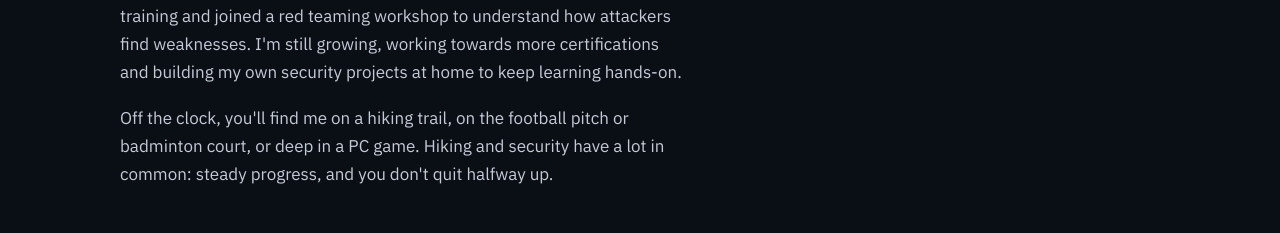
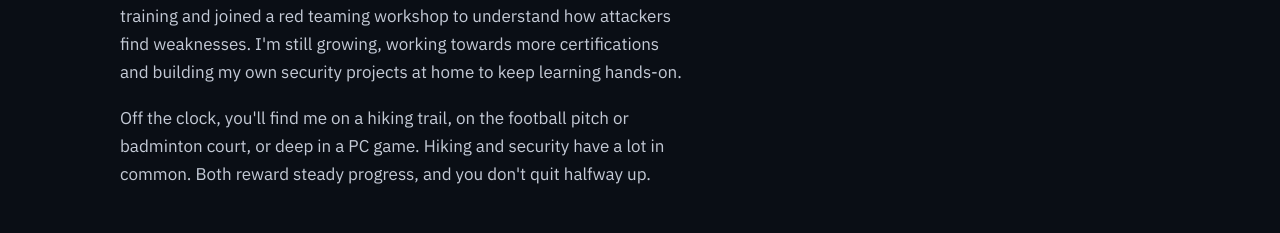
Before and after one commit to Aravinthan-Krishnan/Aravinthan-Krishnan.github.io, a plain HTML site: page index.html in a window 1280 px wide. Shown: the part 1280-1513 px from the top of the page. Drawn offline with Linux system fonts and the light colour scheme; animation ran at ten frames a second.

Commit message:
Reword the hiking line in About without a colon
Co-Authored-By: Claude Opus 5.5 <noreply@anthropic.com>
Claude-Session: https://claude.ai/code/session_013YjfwRZafAmbvpw27U7RNR

```diff
--- a/index.html
+++ b/index.html
@@ -66,7 +66,7 @@
           <p>I'm Aravinthan, a 24-year-old who has just completed a Bachelor's degree in Cybersecurity at Multimedia University, Cyberjaya. My path into security started with a Diploma in Information Technology, which gave me a broad base in computing before I chose to specialise in cybersecurity for my degree. Along the way, I've made the Dean's List twice.</p>
           <p>During my degree, network security and machine learning were the subjects that interested me most. I brought the two together in my final year project, a research framework that detects port scans in network traffic data and uses explainable AI to show why each flow was flagged. I also presented research on the topic at CITIC2026, an international conference held at MMU.</p>
           <p>Outside the classroom, I've completed ISC2's Certified in Cybersecurity training and joined a red teaming workshop to understand how attackers find weaknesses. I'm still growing, working towards more certifications and building my own security projects at home to keep learning hands-on.</p>
-          <p>Off the clock, you'll find me on a hiking trail, on the football pitch or badminton court, or deep in a PC game. Hiking and security have a lot in common: steady progress, and you don't quit halfway up.</p>
+          <p>Off the clock, you'll find me on a hiking trail, on the football pitch or badminton court, or deep in a PC game. Hiking and security have a lot in common. Both reward steady progress, and you don't quit halfway up.</p>
         </div>
 
         <aside class="facts" aria-label="Quick facts">
```
